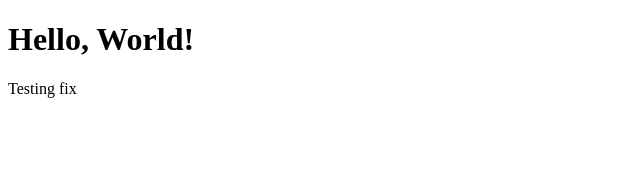
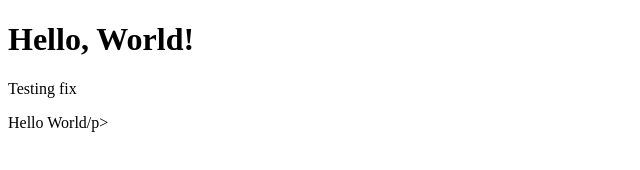
Before and after one commit to timothydeas/hello_world, a plain HTML site: page index.html in a window 1280 px wide. Shown: the whole page, without its empty margins (0-640 px from the left). Drawn offline with Linux system fonts and the light colour scheme.

Commit message:
checking if git rebase worked

```diff
--- a/index.html
+++ b/index.html
@@ -8,6 +8,7 @@
 <body>
     <h1>Hello, World!</h1>
     <p>Testing fix</p>
+    <p>Hello World/p>
 
 </body>
 </html>
```
